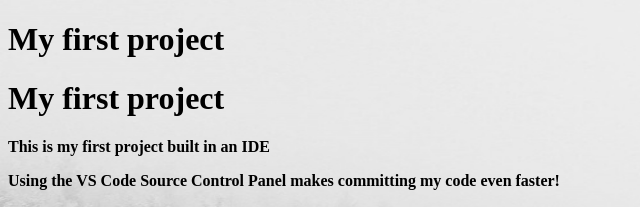
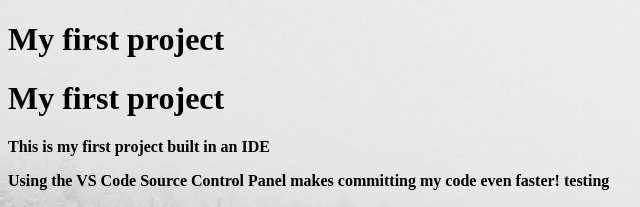
Before and after one commit to Explosion247/my-first-project, a plain HTML site: page index.html in a window 1280 px wide. Shown: the top 207 px of the page, 0-640 px from the left. Drawn offline with Linux system fonts and the light colour scheme.

Commit message:
added testing to paragraph

```diff
--- a/index.html
+++ b/index.html
@@ -20,7 +20,7 @@
     <p>This is my first project built in an IDE</p>
     <p>
       Using the VS Code Source Control Panel makes committing my code even
-      faster!
+      faster! testing
     </p>
     <h2>VS Code is awesome!</h2>
     <img src="assets/images/01-02-02_ci-logo.png" alt="code institute logo" />
```
